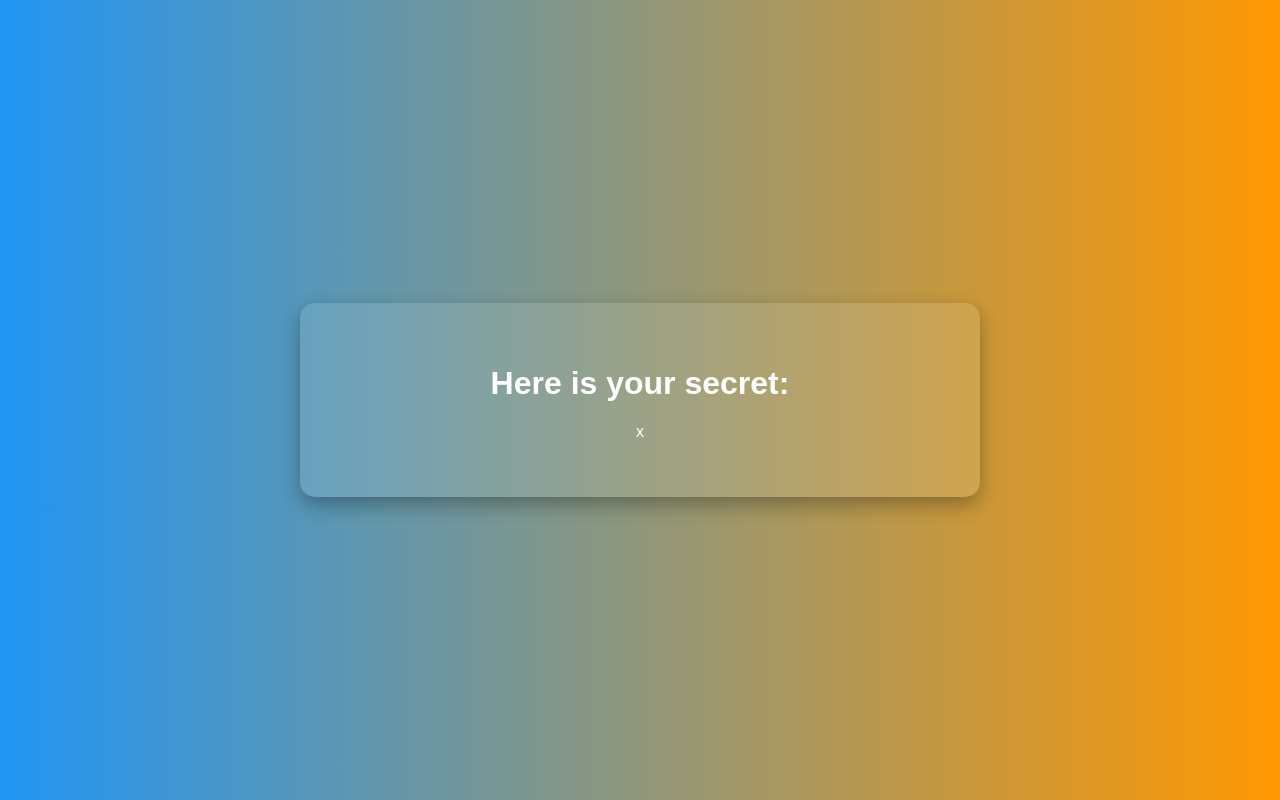
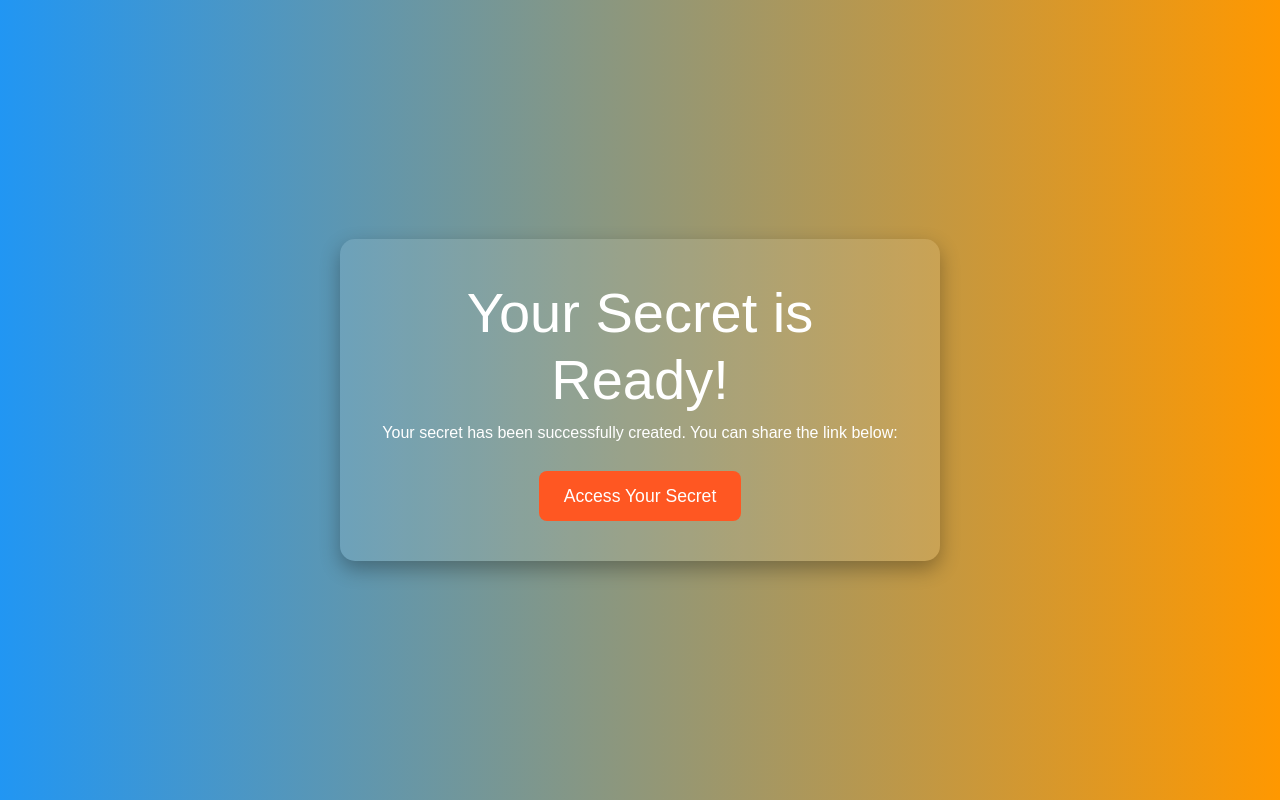
Before and after one commit to rojinashaikh/secure-one-time-share, a Flask app: template templates/secret.html in a window 1280 px wide. Run offline with Flask 3, Linux system fonts and the light colour scheme; the template is opened without the code that fills it: most values are stand-ins (such as "Sample title", 1, 10 or a date in 2020).

Commit message:
Update secret.html

```diff
--- a/templates/secret.html
+++ b/templates/secret.html
@@ -2,13 +2,18 @@
 <html lang="en">
 <head>
     <meta charset="UTF-8">
+    <meta name="viewport" content="width=device-width, initial-scale=1.0">
     <title>Your Secret</title>
-    <link rel="stylesheet" href="{{ url_for('static', filename='styles.css') }}">
+    <link href="https://cdn.jsdelivr.net/npm/bootstrap@5.3.0-alpha1/dist/css/bootstrap.min.css" rel="stylesheet" integrity="sha384-KyZXEJ6HMR7B1rK9nY8RzA6Y3mdO4amdd06w6zHc4yF1b5mYZmBC9K3aJ5kjJz6Y" crossorigin="anonymous">
+    <link rel="stylesheet" href="styles.css">
 </head>
 <body>
-    <div class="container">
-        <h1>Here is your secret:</h1>
-        <p>{{ secret }}</p>
+    <div class="container text-center">
+        <h1 class="display-4">Your Secret is Ready!</h1>
+        <p>Your secret has been successfully created. You can share the link below:</p>
+        <a href="{{ url }}" class="btn btn-primary btn-lg" target="_blank">Access Your Secret</a>
     </div>
+
+    <script src="https://cdn.jsdelivr.net/npm/bootstrap@5.3.0-alpha1/dist/js/bootstrap.bundle.min.js" integrity="sha384-pzjw8f+ua7Kw1TIq0VfDOfKlrYLRpQ+1l94oI1Z5hHDL+5AyyQb3c/1XkO+V1x7Q" crossorigin="anonymous"></script>
 </body>
 </html>
```
